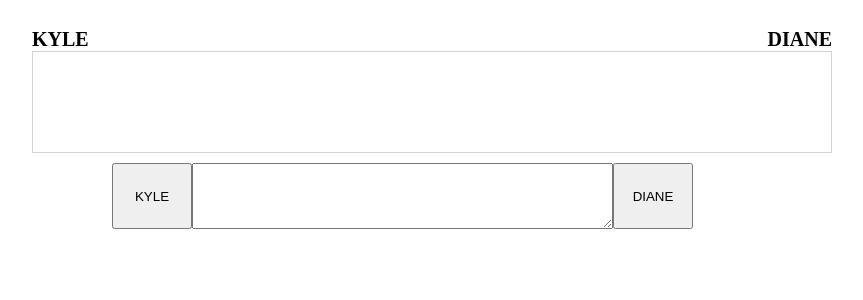
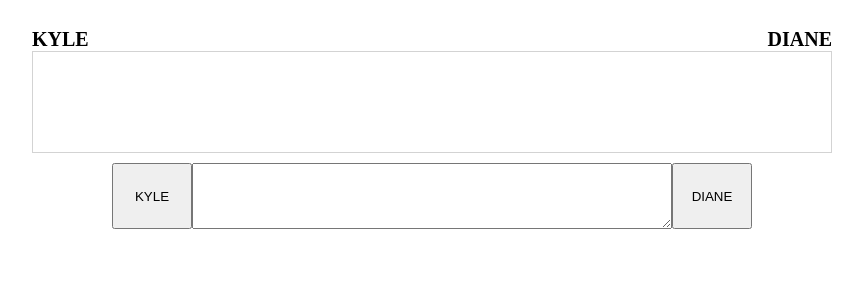
Before and after one commit to contactipraju/ng-screenplay, an Angular app: page / in a window 1280 px wide. Shown: the top 300 px of the page, without its empty margins (208-1071 px from the left). Built offline with nearby package versions, Linux system fonts and the light colour scheme.

Commit message:
Styles cleanup on scene (text-area size and max-width for scene

```diff
--- a/src/app/scene/scene.component.scss
+++ b/src/app/scene/scene.component.scss
@@ -1,5 +1,5 @@
 .scene {
-    width: 800px;
+    max-width: 800px;
     padding: 20px;
 
     margin-left: auto;
@@ -29,6 +29,10 @@
         margin-left: auto;
         margin-right: auto;
 
+        .text-area {
+            flex-grow: 2;
+        }
+
         button {
             width: 80px;
         }
```
